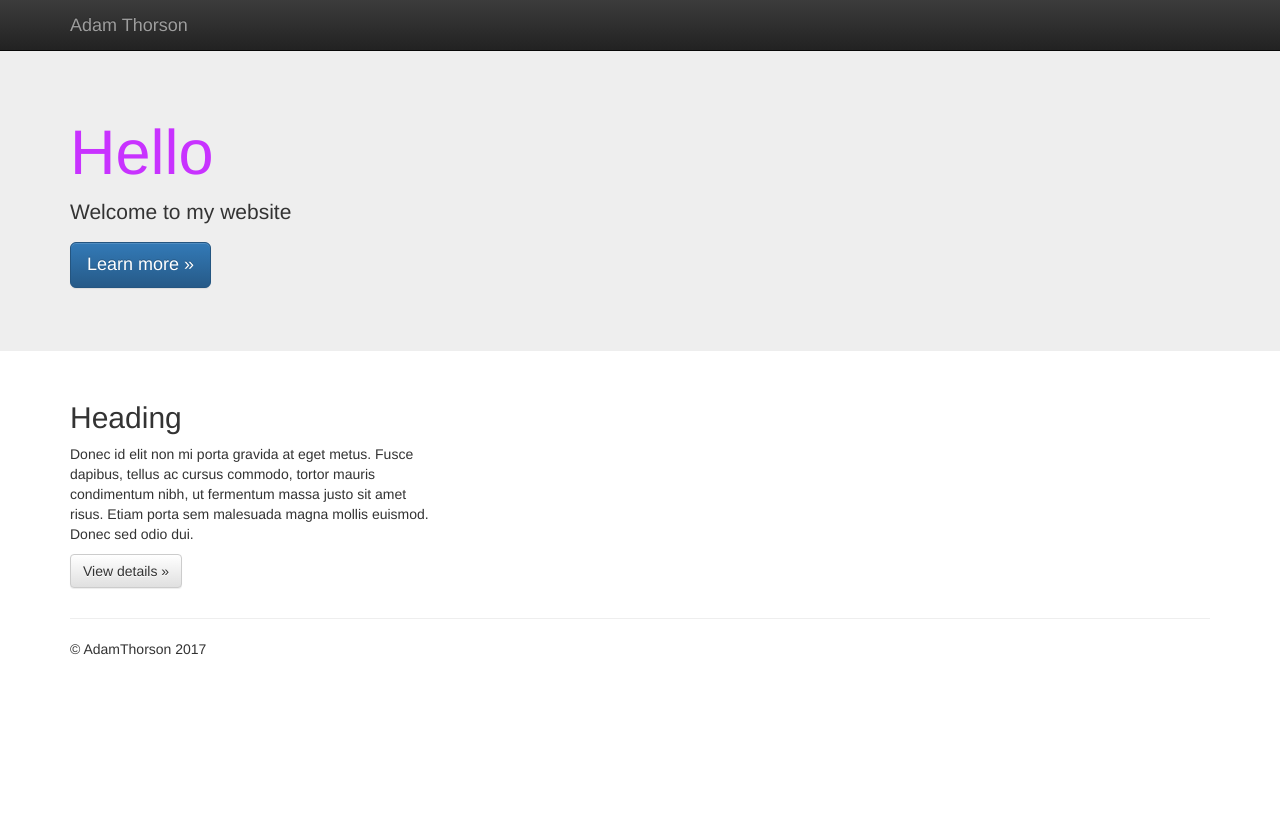
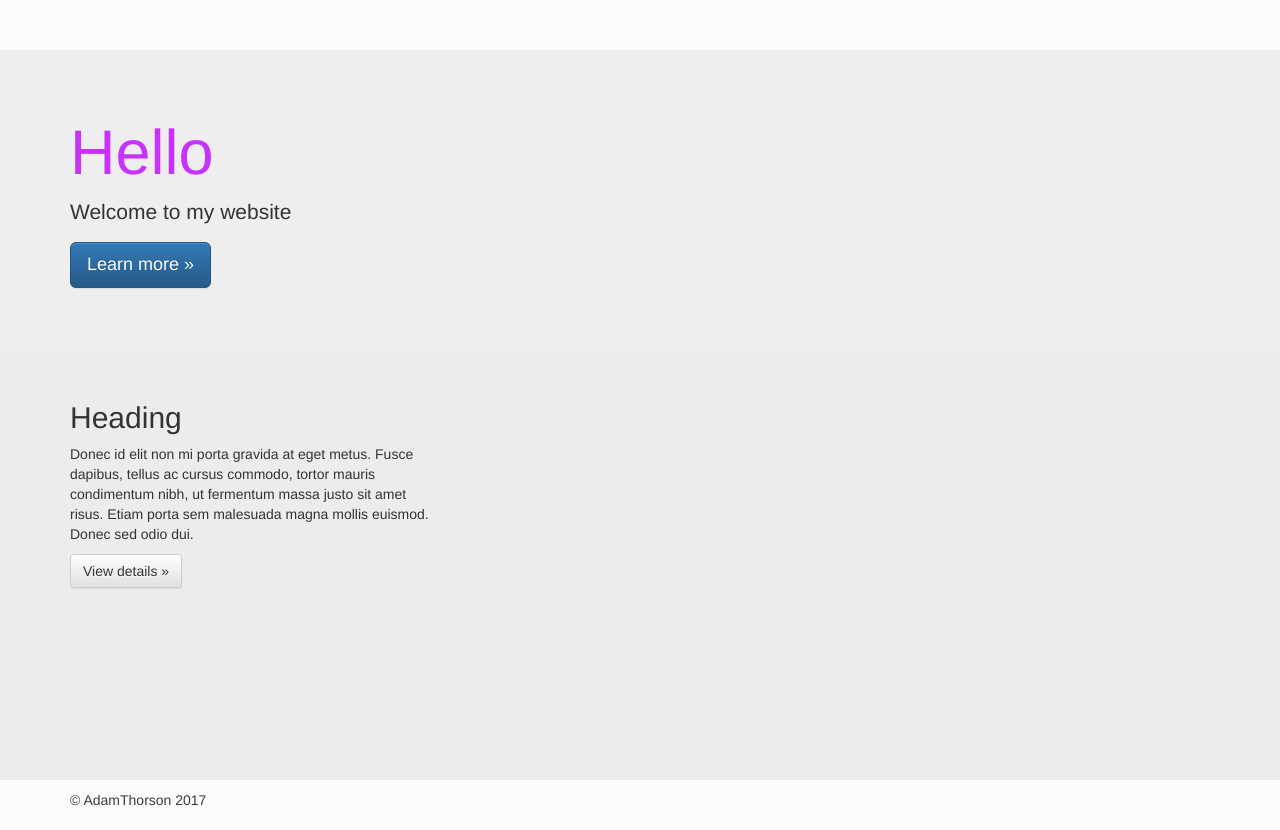
Before and after one commit to ElQuintoViento/Blog, a Django app: page / in a window 1280 px wide. Before the commit the page ends 655 px from the top, so only its background shows below. Run offline with Django 3.2, Linux system fonts and the light colour scheme; some libraries are stand-ins or nearby versions.

Commit message:
fixed js file includes; content div fills viewport even if little content; navbar no longer has navbar-inverse class (may revert this last change)

```diff
--- a/adamthorson/templates/base.html
+++ b/adamthorson/templates/base.html
@@ -31,7 +31,7 @@
             <p class="browserupgrade">You are using an <strong>outdated</strong> browser. Please <a href="http://browsehappy.com/">upgrade your browser</a> to improve your experience.</p>
         <![endif]-->
     {% block navbar %}
-    <nav class="navbar navbar-inverse navbar-fixed-top" role="navigation">
+    <div id="navbar_container" class="navbar navbar-fixed-top navbar_custom" role="navigation">
       <div class="container">
         <div class="navbar-header">
           <button type="button" class="navbar-toggle collapsed" data-toggle="collapse" data-target="#navbar" aria-expanded="false" aria-controls="navbar">
@@ -40,30 +40,31 @@
             <span class="icon-bar"></span>
             <span class="icon-bar"></span>
           </button>
-          <a class="navbar-brand" href="#">Adam Thorson</a>
         </div>
         <div id="navbar" class="navbar-collapse collapse">
 
         </div><!--/.navbar-collapse -->
       </div>
-    </nav>
+    </div>
     {% endblock %}
 
-    {% block content %}
-    {% endblock %}
+    <div class="fill_page">
+        {% block content %}
+        {% endblock %}
+    </div>
 
-    <footer>
-      <div class="container">
-        <p>&copy; AdamThorson 2017</p>
-      </div>
-    </footer>
+    <div class="footer">
+        <div class="container">
+            <p>&copy; AdamThorson 2017</p>
+        </div>
+    </div>
 
         <script src="//ajax.googleapis.com/ajax/libs/jquery/1.11.2/jquery.min.js"></script>
-        <script>window.jQuery || document.write('<script src="js/vendor/jquery-1.11.2.min.js"><\/script>')</script>
-
-        <script src="js/vendor/bootstrap.min.js"></script>
-
-        <script src="js/main.js"></script>
+        <script>
+        window.jQuery || document.write('<script src="/static/js/vendor/jquery-1.11.2.min.js"><\/script>');
+        document.write('<script src="/static/js/vendor/bootstrap.min.js"><\/script>');
+        document.write('<script src="/static/js/main.js"><\/script>');
+        </script>
 
         <!-- Google Analytics: change UA-XXXXX-X to be your site's ID. -->
         <script>
```
